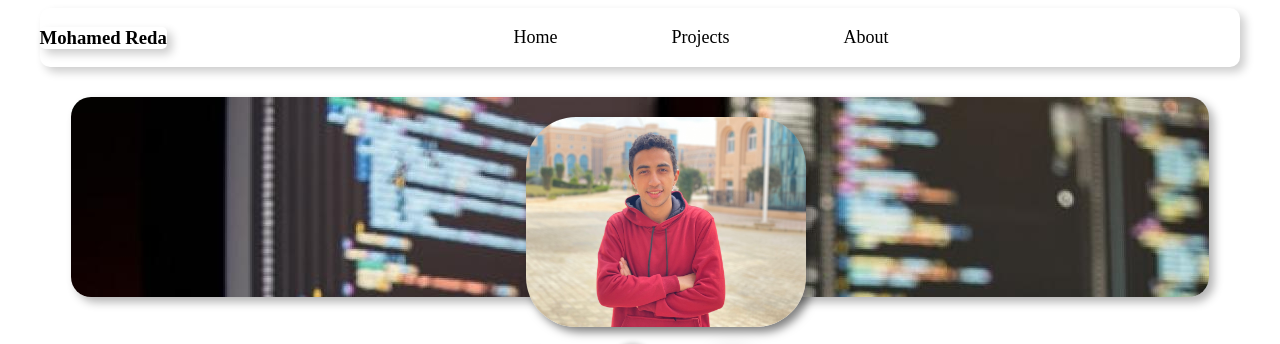
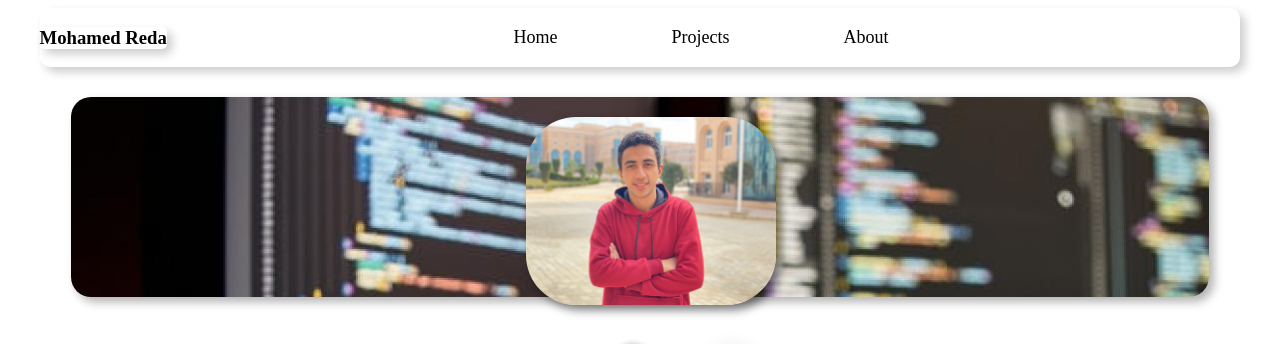
Before and after one commit to MohamedReda3456/meproject, a plain HTML site: page index.html in a window 1280 px wide. Shown: the top 344 px of the page. Drawn offline with Linux system fonts and the light colour scheme.

Commit message:
Update style.css

```diff
--- a/style.css
+++ b/style.css
@@ -198,6 +198,13 @@ a{
 .cs i{
     color: #fff;
 }
+@media (min-width:375px) {
+    .se img{
+        margin-left: 12%;
+        width:250px;
+    }
+
+}
 @media (min-width:768px) {
     .se img{
         margin-left: 40%;
```
